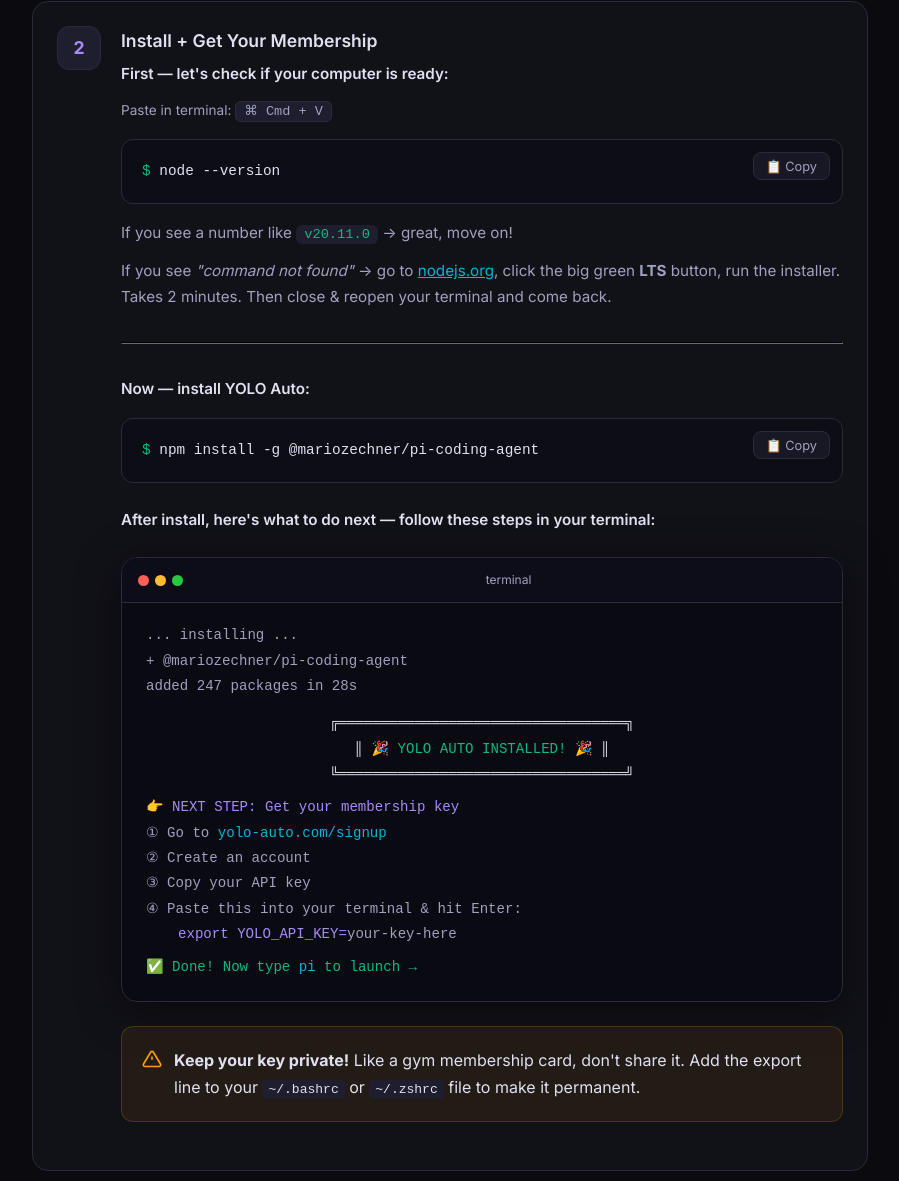
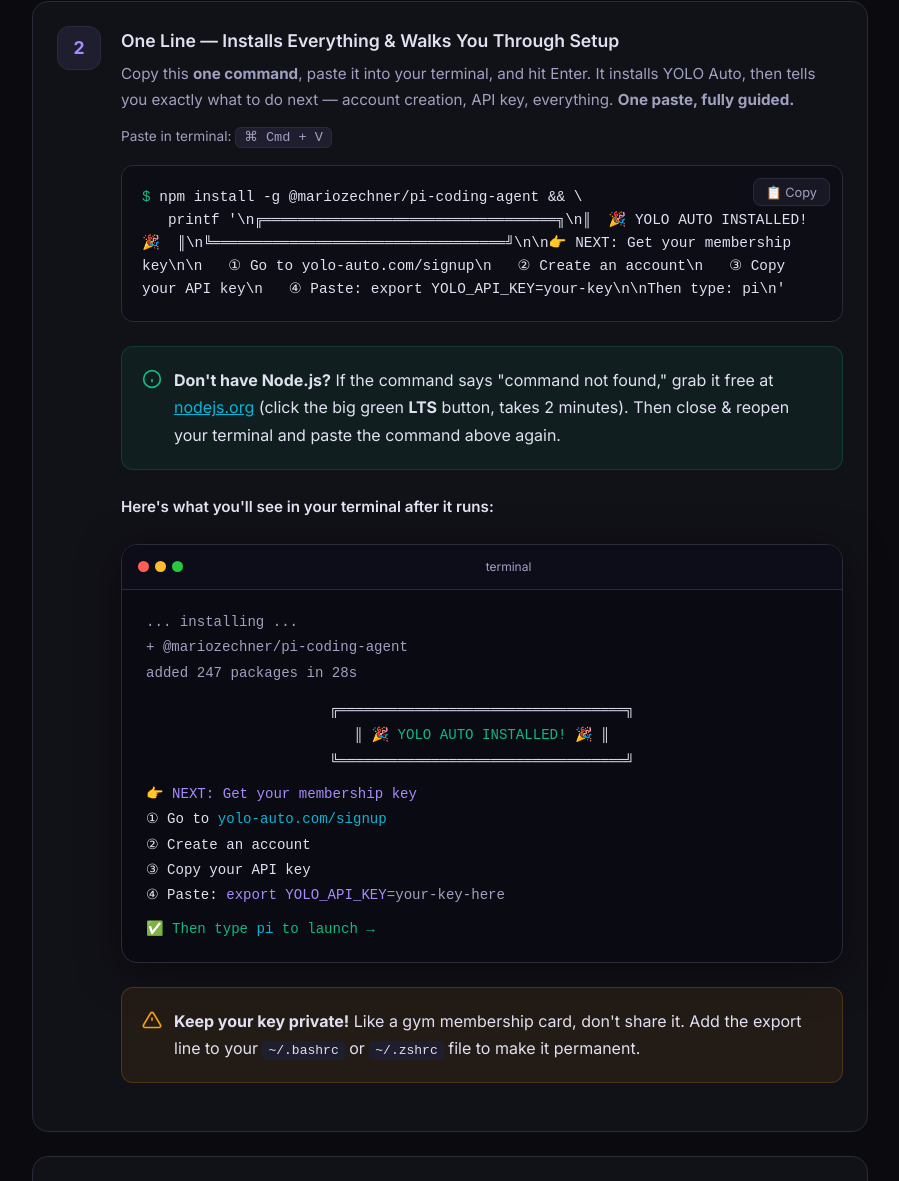
Before and after one commit to yolo-auto-org/yolo-auto-desktop, a plain HTML site: page index.html in a window 1280 px wide. Shown: the part 3332-4513 px from the top of the page, without its empty margins (190-1089 px from the left). Drawn offline with Linux system fonts and the light colour scheme.

Commit message:
Step 2: single compound command installs then prints full walkthrough

```diff
--- a/index.html
+++ b/index.html
@@ -588,9 +588,8 @@
     <div class="step reveal" id="step2">
       <div class="step-num">2</div>
       <div class="step-content">
-        <h4>Install + Get Your Membership</h4>
-
-        <p style="font-weight:600;color:var(--text);">First — let's check if your computer is ready:</p>
+        <h4>One Line — Installs Everything &amp; Walks You Through Setup</h4>
+        <p>Copy this <strong>one command</strong>, paste it into your terminal, and hit Enter. It installs YOLO Auto, then tells you exactly what to do next — account creation, API key, everything. <strong>One paste, fully guided.</strong></p>
 
         <div class="os-specific mac show">
           <p style="font-size:0.85rem;color:var(--text2);margin-bottom:0.5rem;">Paste in terminal: <kbd style="padding:2px 8px;border-radius:6px;background:var(--surface3);border:1px solid var(--border);font-family:monospace;">⌘ Cmd + V</kbd></p>
@@ -602,24 +601,18 @@
           <p style="font-size:0.85rem;color:var(--text2);margin-bottom:0.5rem;">Paste in terminal: <kbd style="padding:2px 8px;border-radius:6px;background:var(--surface3);border:1px solid var(--border);font-family:monospace;">Ctrl + Shift + V</kbd></p>
         </div>
 
-        <div class="code-block">
-          <button class="copy-btn" onclick="copyCode(this, 'node --version')">📋 Copy</button>
-          <pre><span class="prompt">$</span> node --version</pre>
+        <div class="code-block" style="overflow-x:auto;">
+          <button class="copy-btn" onclick="copyCode(this, 'npm install -g @mariozechner/pi-coding-agent')">📋 Copy</button>
+          <pre style="white-space:pre-wrap;word-break:break-word;"><span class="prompt">$</span> npm install -g @mariozechner/pi-coding-agent && \
+   printf '\n╔══════════════════════════════════╗\n║  🎉 YOLO AUTO INSTALLED!  🎉  ║\n╚══════════════════════════════════╝\n\n👉 NEXT: Get your membership key\n\n   ① Go to yolo-auto.com/signup\n   ② Create an account\n   ③ Copy your API key\n   ④ Paste: export YOLO_API_KEY=your-key\n\nThen type: pi\n'</pre>
         </div>
 
-        <p style="margin-top:0.5rem;">If you see a number like <code style="padding:2px 8px;border-radius:6px;background:var(--surface3);color:var(--green);font-size:0.9em;">v20.11.0</code> → great, move on!</p>
-        <p>If you see <em>"command not found"</em> → go to <a href="https://nodejs.org" style="color:var(--cyan);">nodejs.org</a>, click the big green <strong>LTS</strong> button, run the installer. Takes 2 minutes. Then close &amp; reopen your terminal and come back.</p>
-
-        <hr style="border-color:var(--border);margin:2rem 0;">
-
-        <p style="font-weight:600;color:var(--text);">Now — install YOLO Auto:</p>
-
-        <div class="code-block">
-          <button class="copy-btn" onclick="copyCode(this, 'npm install -g @mariozechner/pi-coding-agent')">📋 Copy</button>
-          <pre><span class="prompt">$</span> npm install -g @mariozechner/pi-coding-agent</pre>
+        <div class="info-box tip">
+          <svg viewBox="0 0 24 24" fill="none" stroke="currentColor" stroke-width="2"><circle cx="12" cy="12" r="10"/><path d="M12 16v-4M12 8h.01"/></svg>
+          <div><strong>Don't have Node.js?</strong> If the command says "command not found," grab it free at <a href="https://nodejs.org" style="color:var(--cyan);">nodejs.org</a> (click the big green <strong>LTS</strong> button, takes 2 minutes). Then close &amp; reopen your terminal and paste the command above again.</div>
         </div>
 
-        <p style="font-weight:600;color:var(--text);margin-top:1.5rem;">After install, here's what to do next — follow these steps in your terminal:</p>
+        <p style="font-weight:600;color:var(--text);margin-top:1.5rem;">Here's what you'll see in your terminal after it runs:</p>
 
         <div class="terminal">
           <div class="terminal-bar">
@@ -633,13 +626,12 @@
             <div class="line" style="margin-top:0.75rem;text-align:center;">╔══════════════════════════════════╗</div>
             <div class="line" style="text-align:center;">║  <span style="color:var(--green);">🎉 YOLO AUTO INSTALLED! 🎉</span>  ║</div>
             <div class="line" style="text-align:center;">╚══════════════════════════════════╝</div>
-            <div class="line" style="margin-top:0.5rem;color:var(--accent2);">👉 NEXT STEP: Get your membership key</div>
-            <div class="line" style="color:var(--text2);">   ①  Go to <span style="color:var(--cyan);">yolo-auto.com/signup</span></div>
-            <div class="line" style="color:var(--text2);">   ②  Create an account</div>
-            <div class="line" style="color:var(--text2);">   ③  Copy your API key</div>
-            <div class="line" style="color:var(--text2);">   ④  Paste this into your terminal &amp; hit Enter:</div>
-            <div class="line" style="color:var(--accent2);padding-left:2rem;">export YOLO_API_KEY=<span style="color:var(--text2);">your-key-here</span></div>
-            <div class="line" style="margin-top:0.5rem;color:var(--green);">✅  Done! Now type <span style="color:var(--cyan);">pi</span> to launch →</div>
+            <div class="line" style="margin-top:0.5rem;color:var(--accent2);">👉 NEXT: Get your membership key</div>
+            <div class="line" style="color:var(--text);">   ①  Go to <span style="color:var(--cyan);">yolo-auto.com/signup</span></div>
+            <div class="line" style="color:var(--text);">   ②  Create an account</div>
+            <div class="line" style="color:var(--text);">   ③  Copy your API key</div>
+            <div class="line" style="color:var(--text);">   ④  Paste: <span style="color:var(--accent2);">export YOLO_API_KEY=<span style="color:var(--text2);">your-key-here</span></span></div>
+            <div class="line" style="margin-top:0.5rem;color:var(--green);">✅  Then type <span style="color:var(--cyan);">pi</span> to launch →</div>
           </div>
         </div>
 
```
